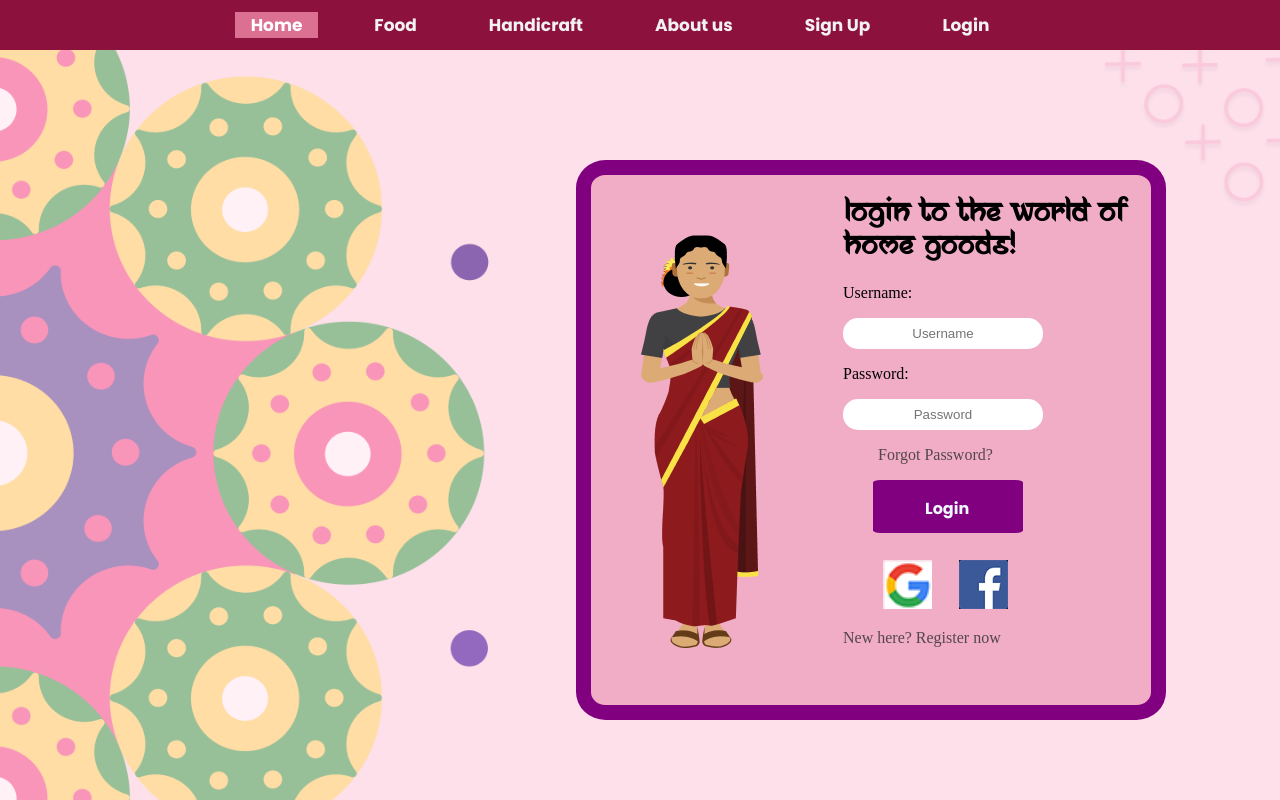
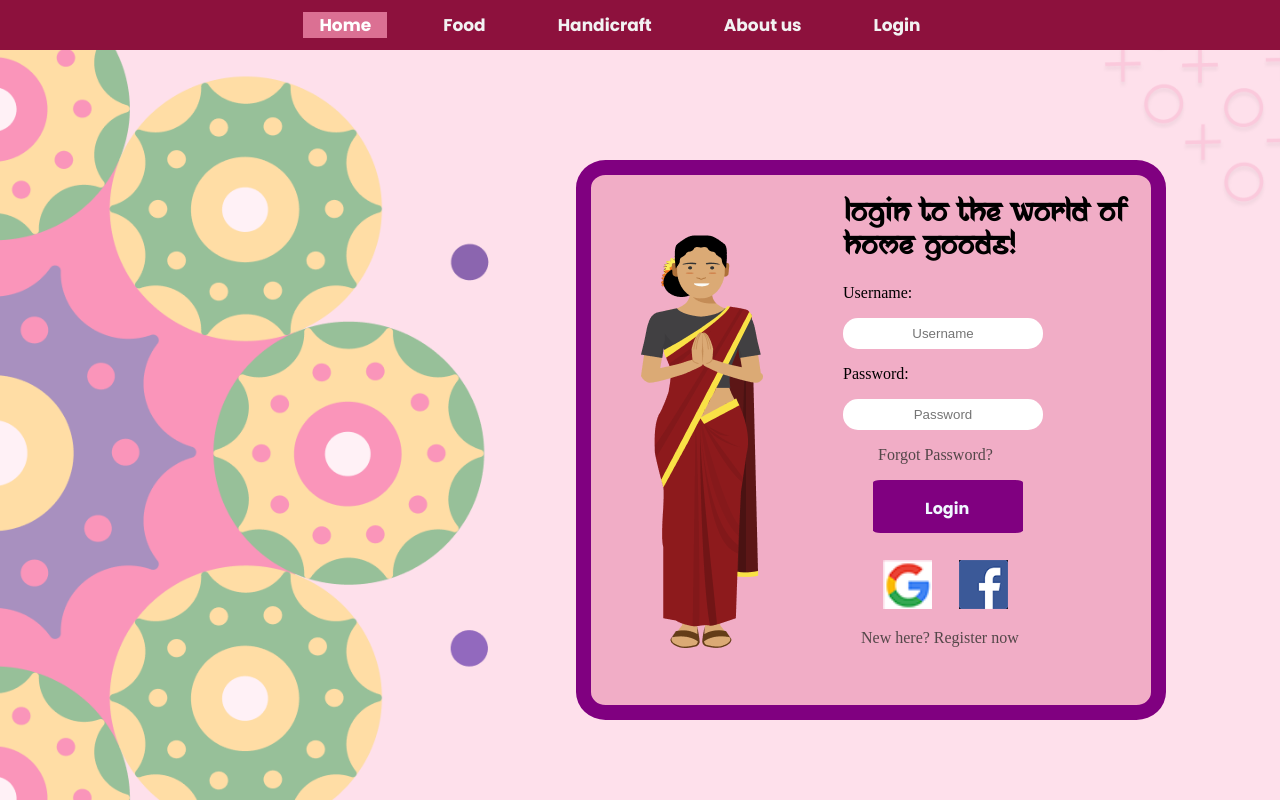
Before and after one commit to shashank-suresh/Handmade, a plain HTML site: page login.html in a window 1280 px wide. Drawn offline with Linux system fonts and the light colour scheme.

Commit message:
removed sign up from navbar

```diff
--- a/login.html
+++ b/login.html
@@ -23,7 +23,6 @@
         <a href="#Food">Food</a>
         <a href="#Handicraft">Handicraft</a>
         <a href="#about">About us</a>
-        <a href="buyerReg.html">Sign Up</a>
         <a href="login.html">Login</a>
       </div>
     <div id="background">
@@ -57,7 +56,7 @@
                     <a href="#">
                         <img src="imgs/google.png" style="padding-right: 10%; height: 1.3cm;"><img src="imgs/facebook.png" style="height: 1.3cm;"></div></a>
 
-               <a href="register.html"><p class="text1" style="bottom: 200px;">New here? Register now</p></a>
+               <a href="register.html"><p class="text1" style="bottom: 200px;margin-left: 18px;">New here? Register now</p></a>
             </div>
             </div>
         </div>
```
